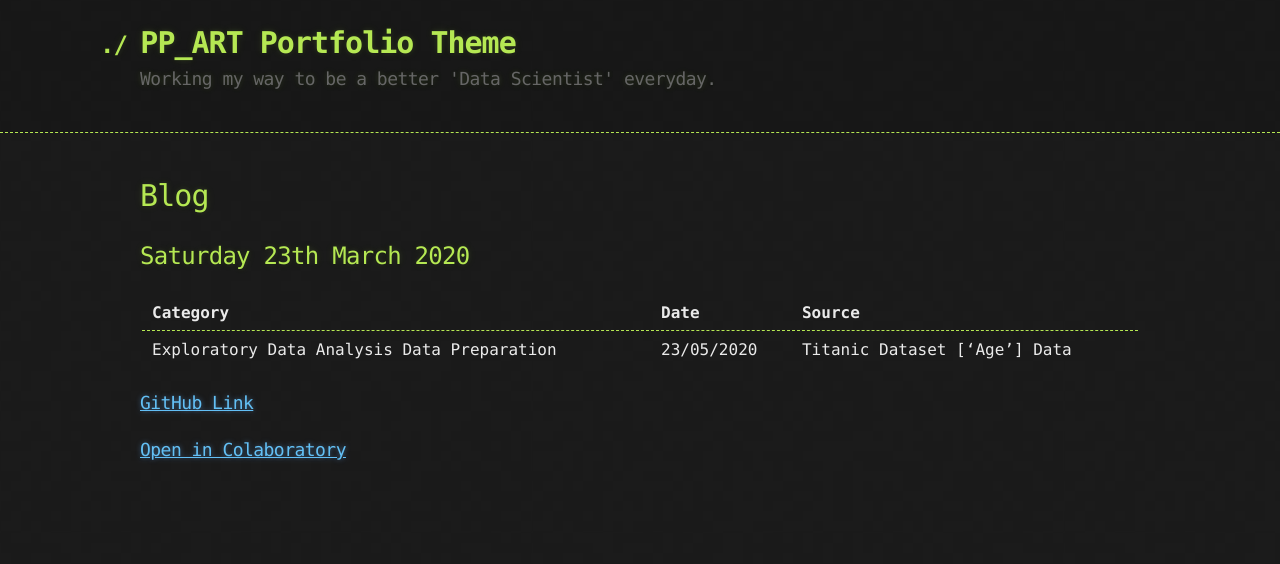
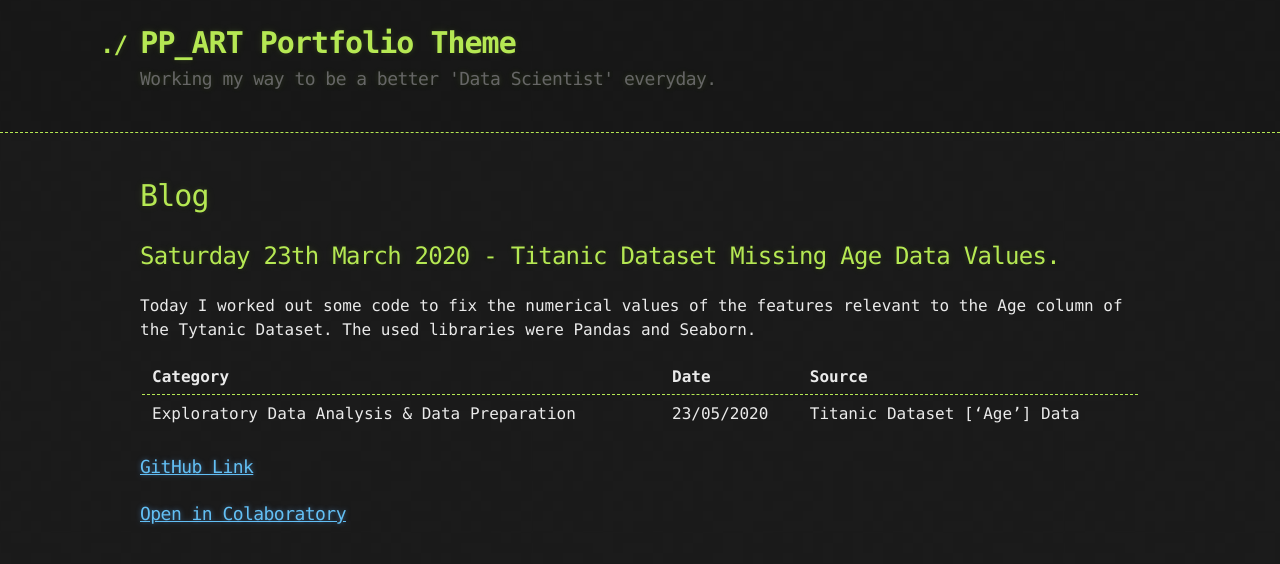
Before and after one commit to PaulB86UK/PP_ART, a Jekyll site: the page built from docs/Blog.md, in a window 1280 px wide. Shown: the top 564 px of the page. Built offline with Jekyll 4.4.1, drawn with Linux system fonts in a browser that asks for light colours; our own code applies the rules of GitHub Pages for plain Markdown files.

Commit message:
Update Blog.md

```diff
--- a/docs/Blog.md
+++ b/docs/Blog.md
@@ -4,11 +4,12 @@ permalink: /Blog/
 ---
 
 # Blog
-## Saturday 23th March 2020
+## Saturday 23th March 2020 - Titanic Dataset Missing Age Data Values.
+Today I worked out some code to fix the numerical values of the features relevant to the Age column of the Tytanic Dataset. The used libraries were Pandas and Seaborn.
 
 |                   Category                   |    Date   |            Source            |
 |:---------------------------------------------|:----------|:-----------------------------|
-| Exploratory Data Analysis Data Preparation   |23/05/2020 | Titanic Dataset ['Age'] Data |
+| Exploratory Data Analysis & Data Preparation |23/05/2020 | Titanic Dataset ['Age'] Data |
 
 ### [GitHub Link](https://github.com/PaulB86UK/EDA_PP/blob/master/2020/May-June/EDA_Reorder.ipynb)
 ### [Open in Colaboratory](https://colab.research.google.com/drive/1VPLQVgzZ0R5MsGDPvb6DODxsJIpwa9sE?usp=sharing)
```
